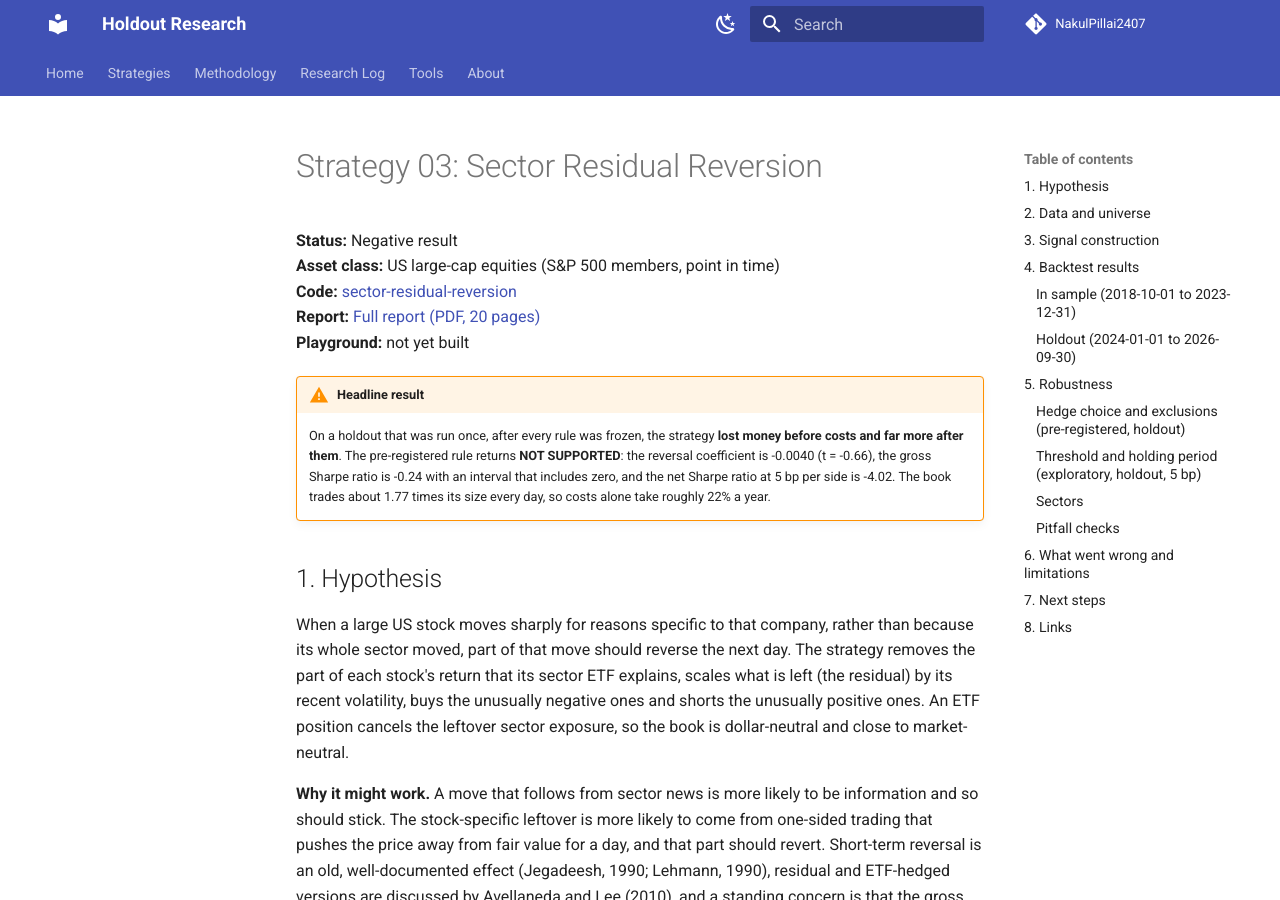
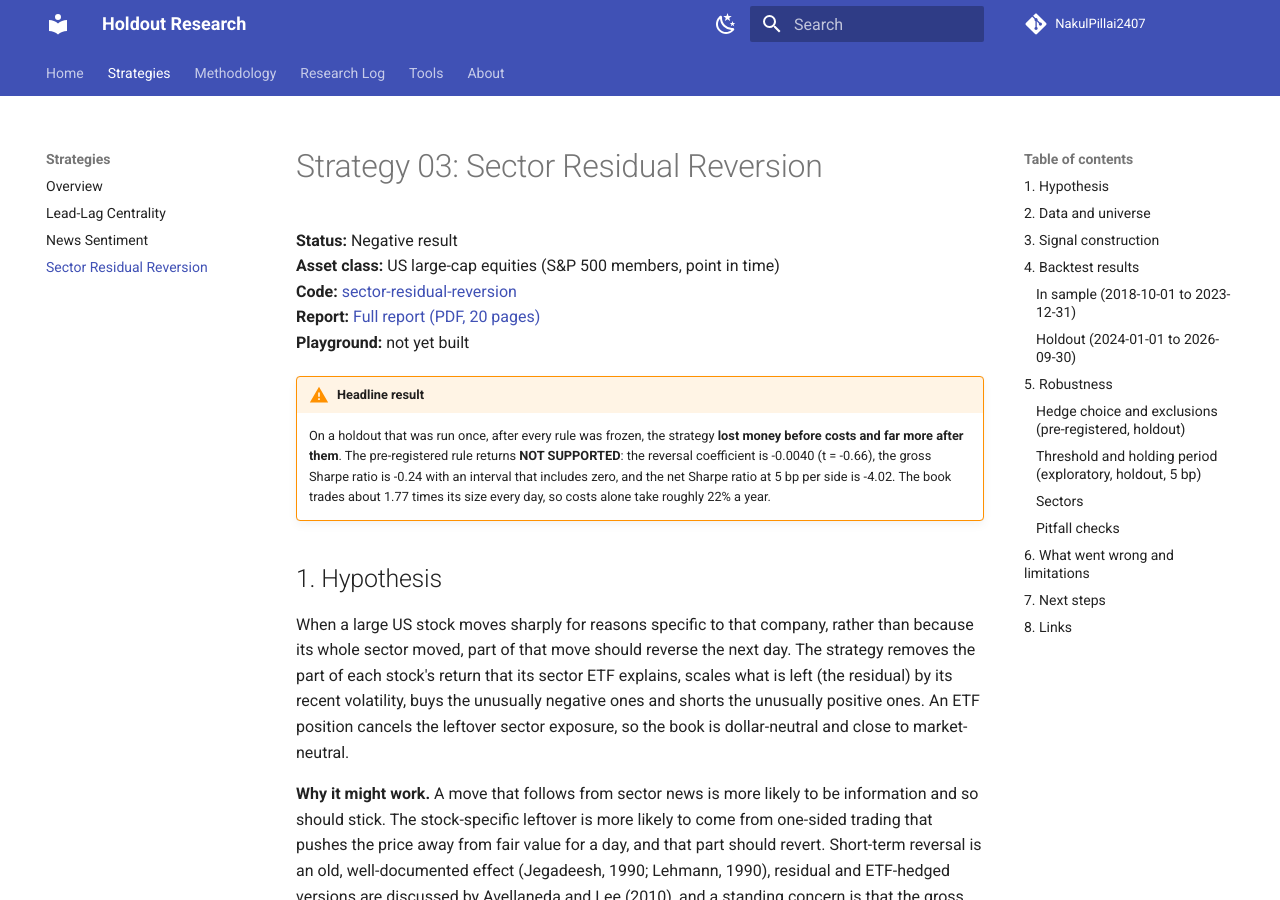
Before and after one commit to NakulPillai2407/NakulPillai2407.github.io, an MkDocs documentation site: the page built from docs/strategies/sector-residual-reversion.md, in a window 1280 px wide and 900 px high. Built offline with MkDocs 1.6.1 and Material for MkDocs 9.7.7, drawn with Linux system fonts in a browser that asks for light colours.

Commit message:
Nav: add Sector Residual Reversion

```diff
--- a/mkdocs.yml
+++ b/mkdocs.yml
@@ -31,6 +31,7 @@ nav:
       - Overview: strategies/index.md
       - Lead-Lag Centrality: strategies/lead-lag-centrality.md
       - News Sentiment: strategies/news-sentiment.md
+      - Sector Residual Reversion: strategies/sector-residual-reversion.md
   - Methodology: methodology.md
   - Research Log: research-log.md
   - Tools: tools.md
```
